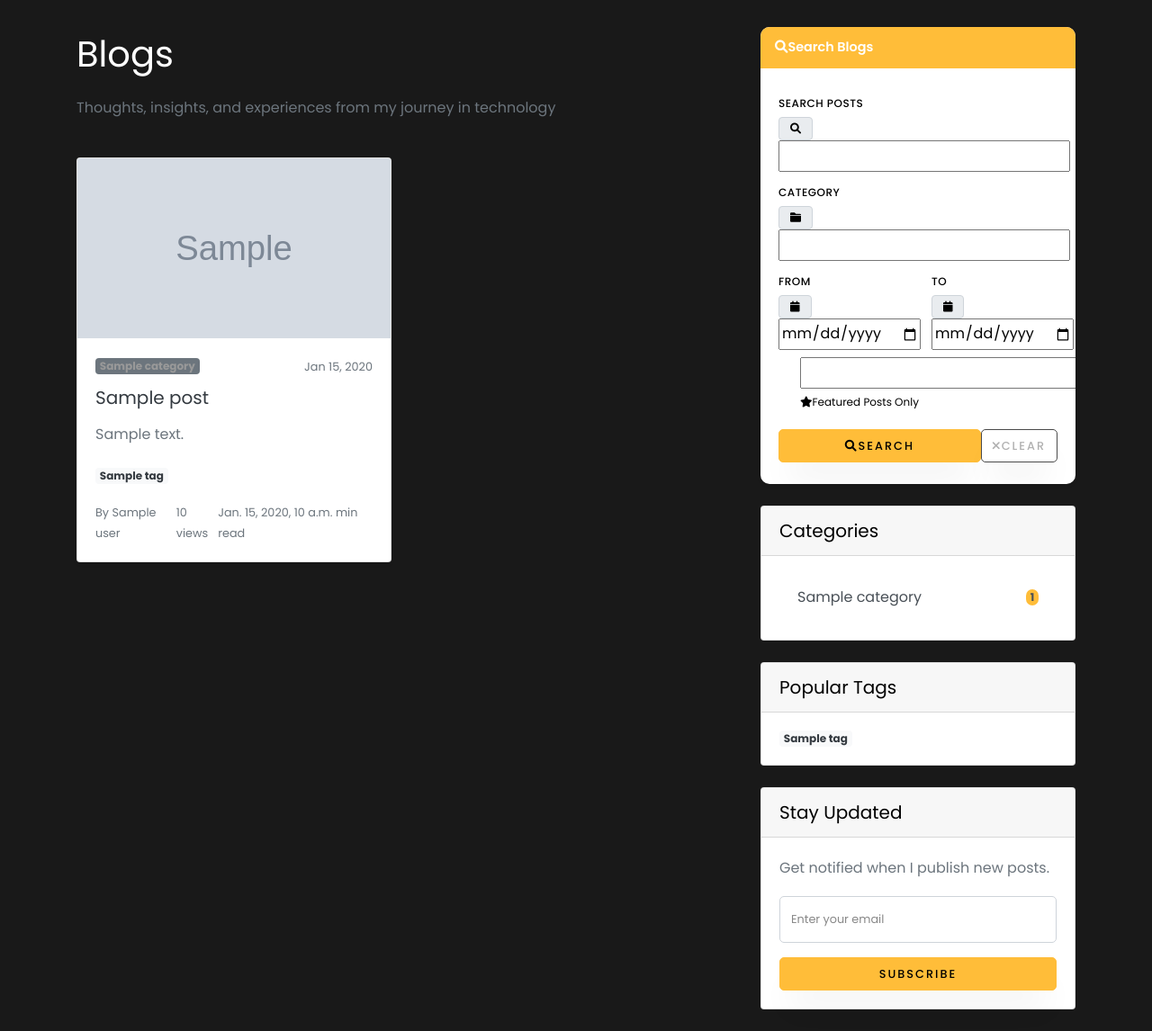
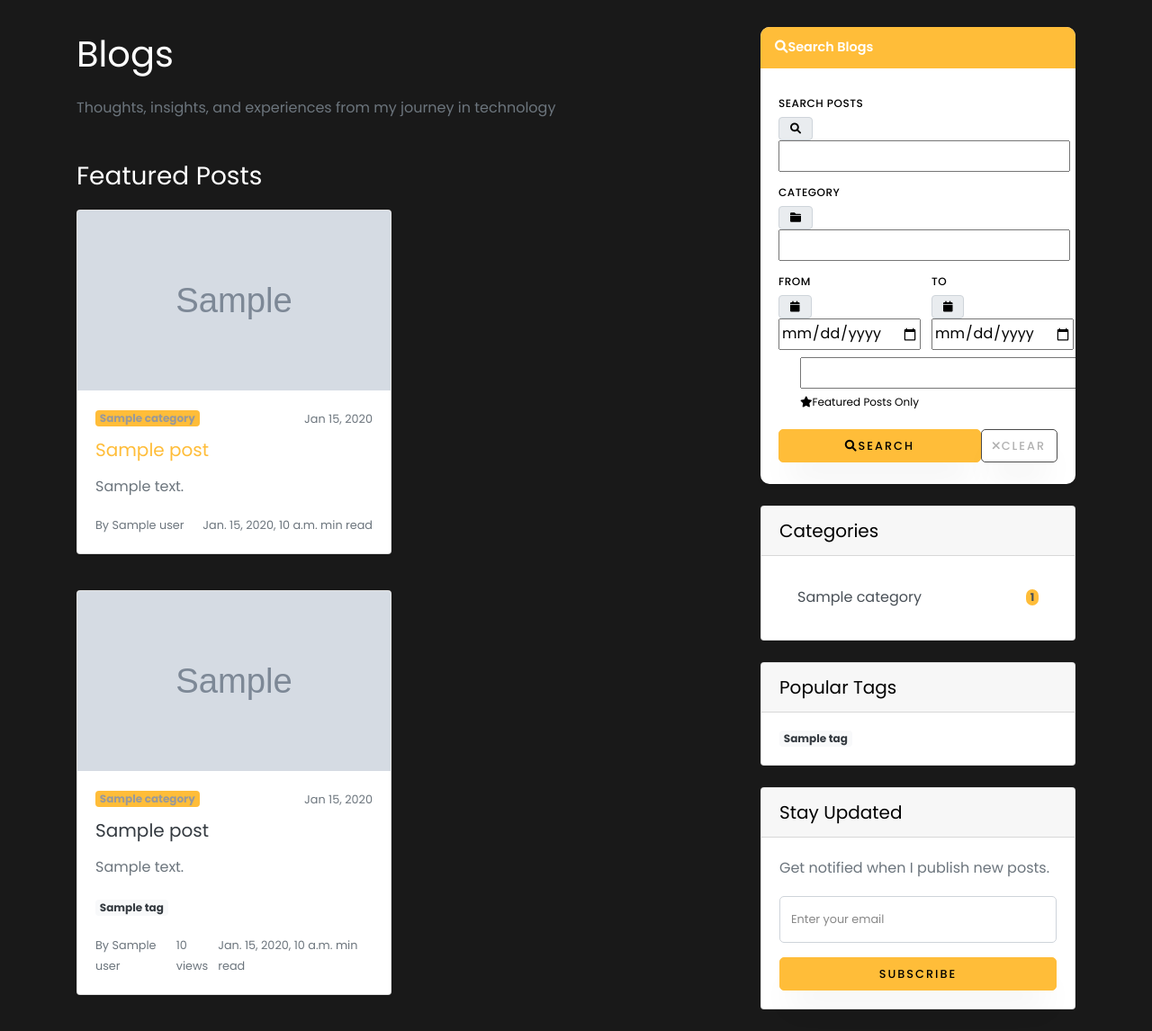
Before and after one commit to iharpreet0809/my_portfolio_Django, a Django app: template portfolio_app/templates/blog/blog_list.html in a window 1280 px wide. Shown: the part 82-1228 px from the top of the page at 90% size. Run offline with Django 5.2, Linux system fonts and the light colour scheme; the template is opened without the code that fills it: most values are stand-ins (such as "Sample title", 1, 10 or a date in 2020); grey boxes marked "Sample" are stand-in pictures; form fields are guessed from the names that the template uses; some libraries are stand-ins or nearby versions; some web fonts are replaced.

Commit message:
featured enabled

```diff
--- a/portfolio_app/templates/blog/blog_list.html
+++ b/portfolio_app/templates/blog/blog_list.html
@@ -218,7 +218,7 @@
                 </div>
 
                 <!-- Featured Posts -->
-                {% comment %} {% if featured_posts %}
+              {% if featured_posts %}
                 <div class="mb-4">
                     <h3 class="mb-3">Featured Posts</h3>
                     <div class="row">
@@ -247,9 +247,9 @@
                         {% endfor %}
                     </div>
                 </div>
-                {% endif %} {% endcomment %}
+                {% endif %}
 
-                <!-- Blog Posts -->
+                <!-- all Blog Posts -->
                 <div class="row">
                     {% for post in posts %}
                     <div class="col-md-6 mb-4">
@@ -263,7 +263,7 @@
                             {% endif %}
                             <div class="card-body">
                                 <div class="d-flex justify-content-between align-items-center mb-2">
-                                    <span class="badge bg-secondary">{{ post.category.name }}</span>
+                                    <span class="badge bg-primary">{{ post.category.name }}</span>
                                     <small class="text-muted">{{ post.published_date|date:"M d, Y" }}</small>
                                 </div>
                                 <h5 class="card-title">
```
Also changed, not shown: 1 other file.
